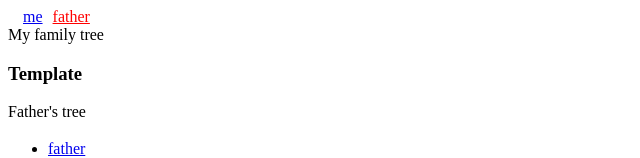
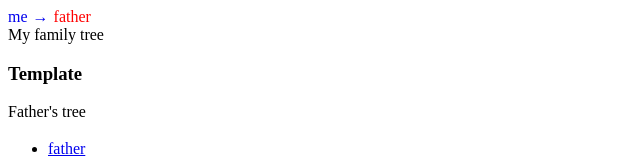
Before and after one commit to uezdy/indexby, a Next.js app: page /me/father in a window 1280 px wide. Shown: the top 158 px of the page, without its empty margins (0-640 px from the left). Built offline with nearby package versions, Linux system fonts and the light colour scheme.

Commit message:
up routing

```diff
--- a/app/styles/styles.css
+++ b/app/styles/styles.css
@@ -1,3 +1,11 @@
+.link {
+    text-decoration: none;
+
+}
 .link.active {
     color: red;
 }
+nav a.link:not(:first-child):not(.active):after {
+    content: '→';
+    margin: 0 5px;
+}
--- a/app/ui/nav-links.tsx
+++ b/app/ui/nav-links.tsx
@@ -16,7 +16,6 @@ export function NavLinks() {
                     .map((el: string, index: number, array: Array<string>) =>
                         <Link
                             key={index}
-                            style={{margin: '0 5px'}}
                             className={`link ${pathname === array.slice(0, index +1).join('/') ? 'active' : ''}`}
                             href={array.slice(0, index +1).join('/')}>{el}</Link>)
             }
```
